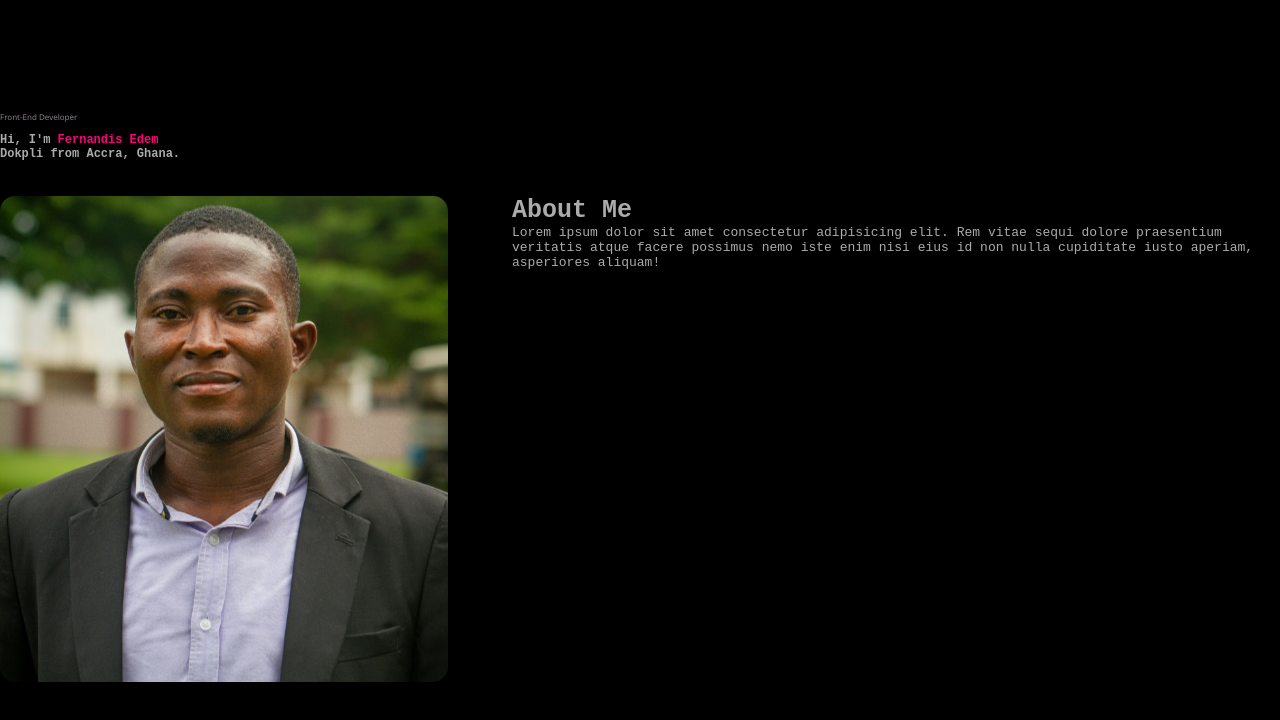
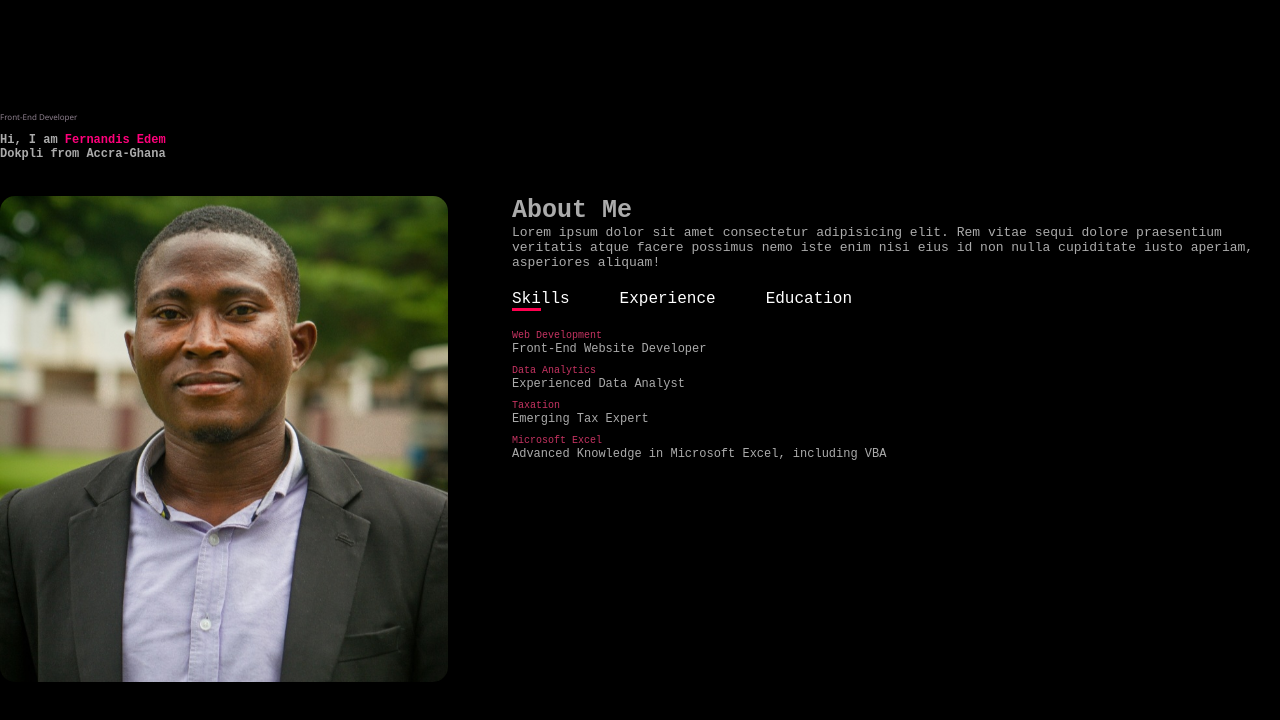
Before and after one commit to FernandisEdem/Fernandis, a plain HTML site: page index.html in a window 1280 px wide. Shown: the part 78-798 px from the top of the page. Drawn offline with Linux system fonts and the light colour scheme.

Commit message:
add contents to tabs under About Me section

```diff
--- a/index.html
+++ b/index.html
@@ -26,7 +26,7 @@
     <!-- Hero Section -->
     <div class="hero-section">
         <p>Front-End Developer</p>
-        <h1>Hi, I'm <span>Fernandis Edem </span> <br><b>Dokpli</b> from Accra, Ghana.</h1>
+        <h1>Hi, I am <span>Fernandis Edem </span> <br>Dokpli from Accra-Ghana</h1>
     </div>
 
 
@@ -35,17 +35,52 @@
         <div class="container">
             <div class="row">
                 <div class="about-col-1">
-                    <img src="Public/image.png" alt="profile-pic" width="25%">
+                    <img src="Public/image.png" alt="profile-pic">
                 </div>
                 <div class="about-col-2">
                     <h1 class="sub-title">About Me</h1>
                     <p class="content">Lorem ipsum dolor sit amet consectetur adipisicing elit. Rem vitae sequi dolore praesentium veritatis atque facere possimus nemo iste enim nisi eius id non nulla cupiditate iusto aperiam, asperiores aliquam!</p>
+
+                    <div class="tab-titles">
+                        <div class="tab-links active-link" onclick="opentab('skills')">Skills</div>
+                        <div class="tab-links" onclick="opentab('experience')">Experience</div>
+                        <div class="tab-links" onclick="opentab('education')">Education</div>
+                    </div>
+                    <div class="tab-contents active-tab" id="skills">
+                        <ul>
+                            <li><span>Web Development</span><br>Front-End Website Developer</li>
+                            <li><span>Data Analytics</span><br>Experienced Data Analyst</li>
+                            <li><span>Taxation</span><br>Emerging Tax Expert</li>
+                            <li><span>Microsoft Excel</span><br>Advanced Knowledge in Microsoft Excel, including VBA</li>
+                        </ul>
+                    </div>
+
+                    <div class="tab-contents" id="experience">
+                        <ul>
+                            <li><span>2018 - Present</span><br>Assistant Statistician <br> Ghana Revenue Authority</li>
+                            <li><span>2017 - 2018</span><br>Research Assistant <br> EQUIP Ghana (Wits Health Consortium)</li>
+                            <li><span>2016 - 2017</span><br>Data Assistant <br> Tema General Hospital</li>
+                        </ul>
+                    </div>
+
+                    <div class="tab-contents" id="education">
+                        <ul>
+                            <li><span>2023</span><br>Certificate in Web Development <br> Wislaw Educational Institute - Accra</li>
+                            <li><span>2019</span><br>Certificate in Data Analytics <br> Kofi Annan International ICT Centre - Accra</li>
+                            <li><span>2012 - 2016</span><br>BA (Hons) Economics & Statistics <br> University of Ghana - Legon</li>
+                        </ul>
+                    </div>
+
+
                 </div>
             </div>
         </div>
     </div>
 
 
+
+
 <script src="index.js"></script>
+
 </body>
 </html>
```
